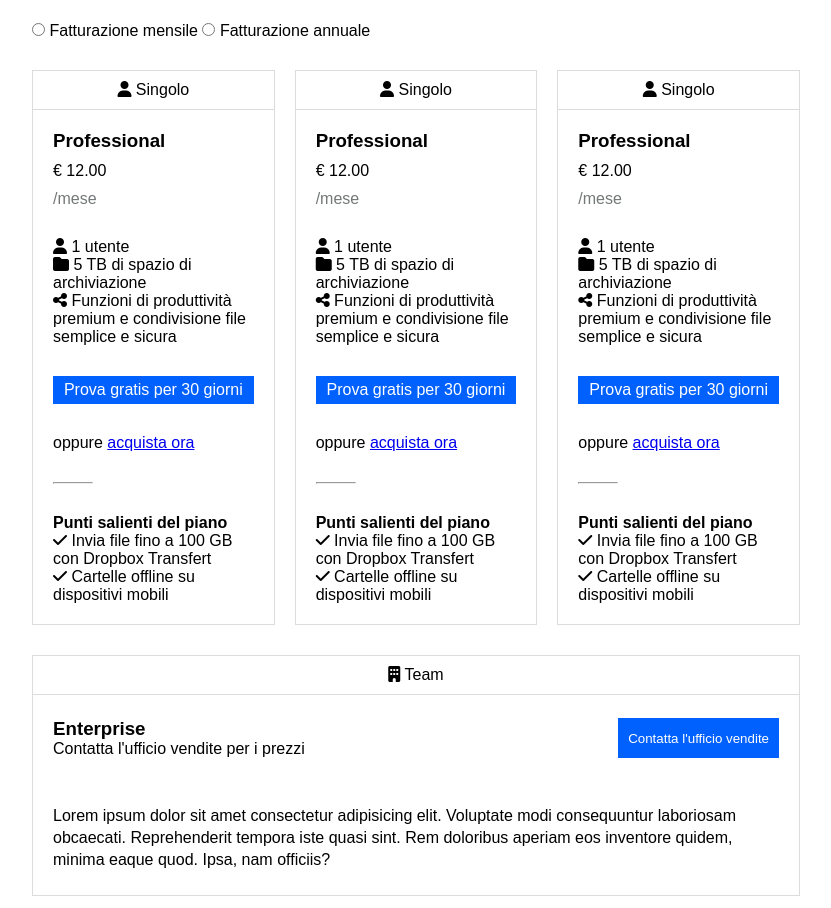
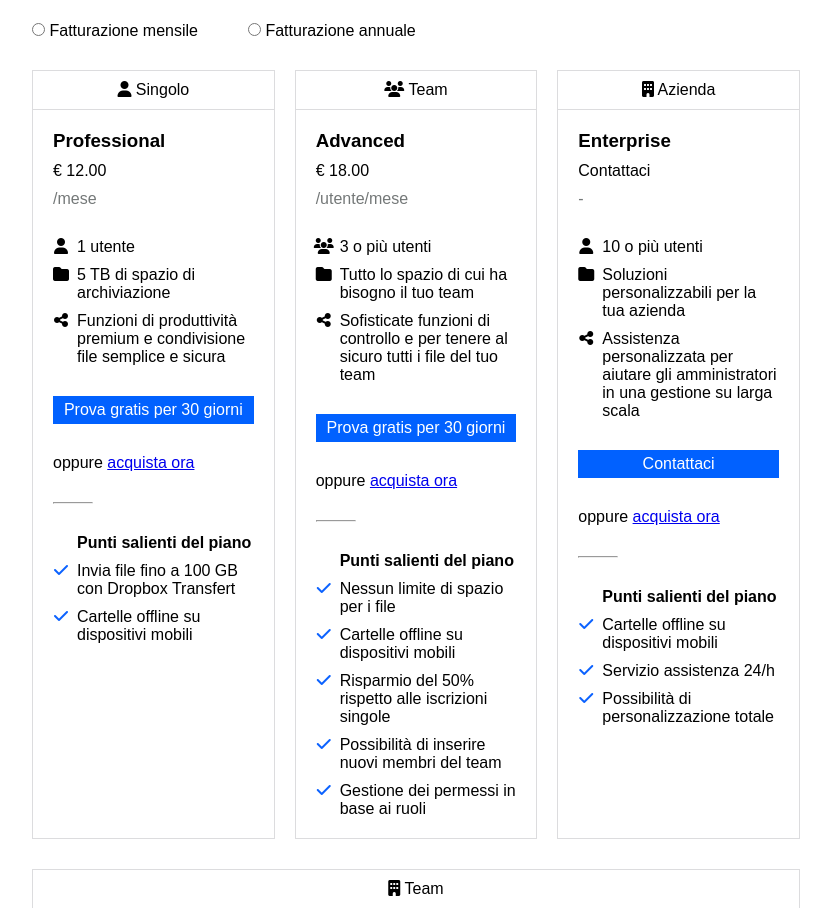
Before and after one commit to federico-casu/htmlcss-dropbox, a plain HTML site: page index.html in a window 1280 px wide. Shown: the part 800-1708 px from the top of the page, without its empty margins (224-1055 px from the left). Drawn offline with Linux system fonts and the light colour scheme.

Commit message:
fix: some fixes in spaces, texts and list icons

```diff
--- a/assets/css/style.css
+++ b/assets/css/style.css
@@ -157,6 +157,11 @@ header .top-bar {
     /* border: 1px dashed red; */
 }
 
+.business-plans .invoicing-type {
+    display: flex;
+    gap: 50px;
+}
+
 .columns-container {
     display: flex;
     flex-wrap: wrap;
@@ -221,6 +226,25 @@ header .top-bar {
     flex-direction: column;
     justify-content: space-around;
     padding-inline: 20px
+}
+
+.business-plans .team-col .plan-details p {
+    display: inline-block;
+    width: 70%;
+}
+
+.col .fa-ul {
+    display: flex;
+    flex-direction: column;
+    gap: 10px;
+}
+
+.col .fa-ul li {
+    margin-left: -1em;
+}
+
+.col .fa-ul li .fa-check {
+    color: #0b62ff;
 }
 
 .business-plans .team-col .plan-details > div {
--- a/index.html
+++ b/index.html
@@ -49,7 +49,7 @@
                 <div class="cta-contents">
                     <div class="cta-contents-text">
                         <p>
-                            Lorem ipsum, dolor sit amet consectetur adipisicing elit. Nihil corporis consectetur illum ab sequi delectus mollitia fuga, nulla, neque, aliquam reiciendis. Necessitatibus placeat nemo voluptatem expedita odit beatae explicabo ipsam!
+                            Finalmente tutti i tuoi struenti, contenuti e collaboratori sono accessibili dallo stesso posto. Dropbox Business è più di uno spazio di archiviazione sicuro: è un modo intelligente e integrato per ottimizzare il flusso di lavoro esistente.
                         </p>
                         <button class="blue-button">Inizia la tua prova gratuita</button>
                         <span>Annulla in qualsiasi momento</span>
@@ -70,11 +70,15 @@
          <section id="first-section" class="business-plans standard-dim">
 
             <h2 class="section-title">Trova il piano business che fa per te</h2>
-            <div class="invicing-type">
+            <div class="invoicing-type">
+                <div class="monthly">
                     <input type="radio" id="monthly" name="invoicing" value="Fatturazione mensile">
                     <label for="monthly">Fatturazione mensile</label>
+                </div>
+                <div class="annual">
                     <input type="radio" id="annual" name="invoicing" value="Fatturazione annuale">
                     <label for="annual">Fatturazione annuale</label>
+                </div>
             </div>
 
             <div class="columns-container">
@@ -93,16 +97,23 @@
                         </div>
 
                         <div class="plan-features">
-                            <ul>
+                            <ul class="fa-ul">
                                 <li>
+                                    <span class="fa-li">
                                         <i class="fa-solid fa-user"></i>
-                                    1 utente</li>
+                                    </span>
+                                    1 utente
+                                </li>
                                 <li>
+                                    <span class="fa-li">
                                         <i class="fa-solid fa-folder"></i>
+                                    </span>
                                     5 TB di spazio di archiviazione
                                 </li>
                                 <li>
+                                    <span class="fa-li">
                                         <i class="fa-solid fa-share-nodes"></i>
+                                    </span>
                                     Funzioni di produttività premium e condivisione file semplice e sicura
                                 </li>
                             </ul>
@@ -111,14 +122,14 @@
                         <div class="blue-button">Prova gratis per 30 giorni</div>
                         <span id="or-buy-now">oppure <a href="#">acquista ora</a></span>
                         <hr>
-                        <ul>
-                            <strong>Punti salienti del piano</strong>
+                        <ul class="fa-ul">
+                            <li><strong>Punti salienti del piano</strong></li>
                             <li>
-                                <i class="fa-solid fa-check"></i>
+                                <span class="fa-li"><i class="fa-solid fa-check"></i></span>
                                 Invia file fino a 100 GB con Dropbox Transfert
                             </li>
                             <li>
-                                <i class="fa-solid fa-check"></i>
+                                <span class="fa-li"><i class="fa-solid fa-check"></i></span>
                                 Cartelle offline su dispositivi mobili
                             </li>
                         </ul>
@@ -129,29 +140,36 @@
                 <div class="col">
 
                     <div class="plan-type">
-                        <i class="fa-solid fa-user"></i>
-                        <span>Singolo</span>
+                        <i class="fa-solid fa-users"></i>
+                        <span>Team</span>
                     </div>
 
                     <div class="plan-details">
                         <div class="plan-name-cost">
-                            <h3>Professional</h3>
-                            <span class="plan-cost">€ 12.00</span>
-                            <span class="duration">/mese</span>
+                            <h3>Advanced</h3>
+                            <span class="plan-cost">€ 18.00</span>
+                            <span class="duration">/utente/mese</span>
                         </div>
 
                         <div class="plan-features">
-                            <ul>
+                            <ul class="fa-ul">
                                 <li>
-                                    <i class="fa-solid fa-user"></i>
-                                    1 utente</li>
-                                <li>
-                                    <i class="fa-solid fa-folder"></i>
-                                    5 TB di spazio di archiviazione
+                                    <span class="fa-li">
+                                        <i class="fa-solid fa-users"></i>
+                                    </span>
+                                    3 o più utenti
                                 </li>
                                 <li>
+                                    <span class="fa-li">
+                                        <i class="fa-solid fa-folder"></i>
+                                    </span>
+                                    Tutto lo spazio di cui ha bisogno il tuo team
+                                </li>
+                                <li>
+                                    <span class="fa-li">
                                         <i class="fa-solid fa-share-nodes"></i>
-                                    Funzioni di produttività premium e condivisione file semplice e sicura
+                                    </span>
+                                    Sofisticate funzioni di controllo e per tenere al sicuro tutti i file del tuo team
                                 </li>
                             </ul>
                         </div>
@@ -159,15 +177,27 @@
                         <div class="blue-button">Prova gratis per 30 giorni</div>
                         <span id="or-buy-now">oppure <a href="#">acquista ora</a></span>
                         <hr>
-                        <ul>
-                            <strong>Punti salienti del piano</strong>
+                        <ul class="fa-ul">
+                            <li><strong>Punti salienti del piano</strong></li>
                             <li>
-                                <i class="fa-solid fa-check"></i>
-                                Invia file fino a 100 GB con Dropbox Transfert
+                                <span class="fa-li"><i class="fa-solid fa-check"></i></span>
+                                Nessun limite di spazio per i file
                             </li>
                             <li>
-                                <i class="fa-solid fa-check"></i>
+                                <span class="fa-li"><i class="fa-solid fa-check"></i></span>
                                 Cartelle offline su dispositivi mobili
+                            </li>
+                            <li>
+                                <span class="fa-li"><i class="fa-solid fa-check"></i></span>
+                                Risparmio del 50% rispetto alle iscrizioni singole
+                            </li>
+                            <li>
+                                <span class="fa-li"><i class="fa-solid fa-check"></i></span>
+                                Possibilità di inserire nuovi membri del team
+                            </li>
+                            <li>
+                                <span class="fa-li"><i class="fa-solid fa-check"></i></span>
+                                Gestione dei permessi in base ai ruoli
                             </li>
                         </ul>
                     </div>
@@ -177,49 +207,61 @@
                 <div class="col">
 
                     <div class="plan-type">
-                        <i class="fa-solid fa-user"></i>
-                        <span>Singolo</span>
+                        <i class="fa-solid fa-building"></i>
+                        <span>Azienda</span>
                     </div>
 
                     <div class="plan-details">
                         <div class="plan-name-cost">
-                            <h3>Professional</h3>
-                            <span class="plan-cost">€ 12.00</span>
-                            <span class="duration">/mese</span>
+                            <h3>Enterprise</h3>
+                            <span class="plan-cost">Contattaci</span>
+                            <span class="duration">-</span>
                         </div>
 
                         <div class="plan-features">
-                            <ul>
+                            <ul class="fa-ul">
                                 <li>
+                                    <span class="fa-li">
                                         <i class="fa-solid fa-user"></i>
-                                    1 utente</li>
-                                <li>
-                                    <i class="fa-solid fa-folder"></i>
-                                    5 TB di spazio di archiviazione
+                                    </span>
+                                    10 o più utenti
                                 </li>
                                 <li>
+                                    <span class="fa-li">
+                                        <i class="fa-solid fa-folder"></i>
+                                    </span>
+                                    Soluzioni personalizzabili per la tua azienda
+                                </li>
+                                <li>
+                                    <span class="fa-li">
                                         <i class="fa-solid fa-share-nodes"></i>
-                                    Funzioni di produttività premium e condivisione file semplice e sicura
+                                    </span>
+                                    Assistenza personalizzata per aiutare gli amministratori in una gestione su larga scala
                                 </li>
                             </ul>
                         </div>
 
-                        <div class="blue-button">Prova gratis per 30 giorni</div>
+                        <div class="blue-button">Contattaci</div>
                         <span id="or-buy-now">oppure <a href="#">acquista ora</a></span>
                         <hr>
-                        <ul>
-                            <strong>Punti salienti del piano</strong>
+                        <ul class="fa-ul">
+                            <li><strong>Punti salienti del piano</strong></li>
                             <li>
-                                <i class="fa-solid fa-check"></i>
-                                Invia file fino a 100 GB con Dropbox Transfert
+                                <span class="fa-li"><i class="fa-solid fa-check"></i></span>
+                                Cartelle offline su dispositivi mobili
                             </li>
                             <li>
-                                <i class="fa-solid fa-check"></i>
-                                Cartelle offline su dispositivi mobili
+                                <span class="fa-li"><i class="fa-solid fa-check"></i></span>
+                                Servizio assistenza 24/h
+                            </li>
+                            <li>
+                                <span class="fa-li"><i class="fa-solid fa-check"></i></span>
+                                Possibilità di personalizzazione totale
                             </li>
                         </ul>
                     </div>
                 </div>
+
             </div>
 
             <div class="team-col">
@@ -238,7 +280,7 @@
                         </div>
                         <button class="blue-button">Contatta l'ufficio vendite</button>
                     </div>
-                    <p>Lorem ipsum dolor sit amet consectetur adipisicing elit. Voluptate modi consequuntur laboriosam obcaecati. Reprehenderit tempora iste quasi sint. Rem doloribus aperiam eos inventore quidem, minima eaque quod. Ipsa, nam officiis?</p>
+                    <p>Soluzioni personalizzate e supporto su misura per aiutare i professionisti IT nella gestione su qualsiasi scala.</p>
 
                 </div>
 
@@ -253,7 +295,7 @@
             </figure>
             <div class="find-partner-text">
                 <h3>Entra in contatto con un partner Dropbox</h3>
-                <p>Lorem ipsum dolor sit amet consectetur adipisicing elit. Dolor recusandae eligendi, praesentium alias eaque iure minima! Doloremque cupiditate provident dicta alias inventore similique unde beatae, eligendi saepe autem magni quaerat!</p>
+                <p>Trova un partner Dropbox e HelloSign di fiducia. Ottieni le soluzioni e i servizi necessari per raggiungere i tuoi obbiettivi aziendali, tra cui implementazione , integrazione, gestione e supporto continui.</p>
                 <button class="white-button">Trova un partner</button>
             </div>
          </section>
@@ -267,42 +309,42 @@
                         <img src="./assets/img/business-feature-switching-tools.png" alt="">
                     </figure>
                     <h3>Passa di meno da uno strumento all'altro</h3>
-                    <p>Lorem ipsum dolor sit amet, consectetur adipisicing elit. Distinctio earum placeat, neque, architecto necessitatibus qui quas deserunt corporis ducimus repellat blanditiis enim a, numquam asperiores? Enim quas molestias et voluptate.</p>
+                    <p>Porta a termine le attività quotidiane con un solo strumento. Crea, modifica e condividi contenuti cloud da Documenti, Fogli e Presentazioni di Google, file Microsoft Office e Dropbox Paper direttamente da Dropbox.</p>
                 </div>
                 <div class="col">
                     <figure>
                         <img src="./assets/img/business-feature-send-files-it.png" alt="">
                     </figure>
                     <h3>Passa di meno da uno strumento all'altro</h3>
-                    <p>Lorem ipsum dolor sit amet, consectetur adipisicing elit. Distinctio earum placeat, neque, architecto necessitatibus qui quas deserunt corporis ducimus repellat blanditiis enim a, numquam asperiores? Enim quas molestias et voluptate.</p>
+                    <p>Porta a termine le attività quotidiane con un solo strumento. Crea, modifica e condividi contenuti cloud da Documenti, Fogli e Presentazioni di Google, file Microsoft Office e Dropbox Paper direttamente da Dropbox.</p>
                 </div>
                 <div class="col">
                     <figure>
                         <img src="./assets/img/business-feature-coordinate-it.png" alt="">
                     </figure>
                     <h3>Passa di meno da uno strumento all'altro</h3>
-                    <p>Lorem ipsum dolor sit amet, consectetur adipisicing elit. Distinctio earum placeat, neque, architecto necessitatibus qui quas deserunt corporis ducimus repellat blanditiis enim a, numquam asperiores? Enim quas molestias et voluptate.</p>
+                    <p>Porta a termine le attività quotidiane con un solo strumento. Crea, modifica e condividi contenuti cloud da Documenti, Fogli e Presentazioni di Google, file Microsoft Office e Dropbox Paper direttamente da Dropbox.</p>
                 </div>
                 <div class="col">
                     <figure>
                         <img src="./assets/img/business-feature-integrations-it.png" alt="">
                     </figure>
                     <h3>Passa di meno da uno strumento all'altro</h3>
-                    <p>Lorem ipsum dolor sit amet, consectetur adipisicing elit. Distinctio earum placeat, neque, architecto necessitatibus qui quas deserunt corporis ducimus repellat blanditiis enim a, numquam asperiores? Enim quas molestias et voluptate.</p>
+                    <p>Porta a termine le attività quotidiane con un solo strumento. Crea, modifica e condividi contenuti cloud da Documenti, Fogli e Presentazioni di Google, file Microsoft Office e Dropbox Paper direttamente da Dropbox.</p>
                 </div>
                 <div class="col">
                     <figure>
                         <img src="./assets/img/business-feature-multi-device.png" alt="">
                     </figure>
                     <h3>Passa di meno da uno strumento all'altro</h3>
-                    <p>Lorem ipsum dolor sit amet, consectetur adipisicing elit. Distinctio earum placeat, neque, architecto necessitatibus qui quas deserunt corporis ducimus repellat blanditiis enim a, numquam asperiores? Enim quas molestias et voluptate.</p>
+                    <p>Porta a termine le attività quotidiane con un solo strumento. Crea, modifica e condividi contenuti cloud da Documenti, Fogli e Presentazioni di Google, file Microsoft Office e Dropbox Paper direttamente da Dropbox.</p>
                 </div>
                 <div class="col">
                     <figure>
                         <img src="./assets/img/business-feature-security.png" alt="">
                     </figure>
                     <h3>Passa di meno da uno strumento all'altro</h3>
-                    <p>Lorem ipsum dolor sit amet, consectetur adipisicing elit. Distinctio earum placeat, neque, architecto necessitatibus qui quas deserunt corporis ducimus repellat blanditiis enim a, numquam asperiores? Enim quas molestias et voluptate.</p>
+                    <p>Porta a termine le attività quotidiane con un solo strumento. Crea, modifica e condividi contenuti cloud da Documenti, Fogli e Presentazioni di Google, file Microsoft Office e Dropbox Paper direttamente da Dropbox.</p>
                 </div>
             </div>
          </section>
```
Lines whose indentation alone changed are shown as unchanged.
